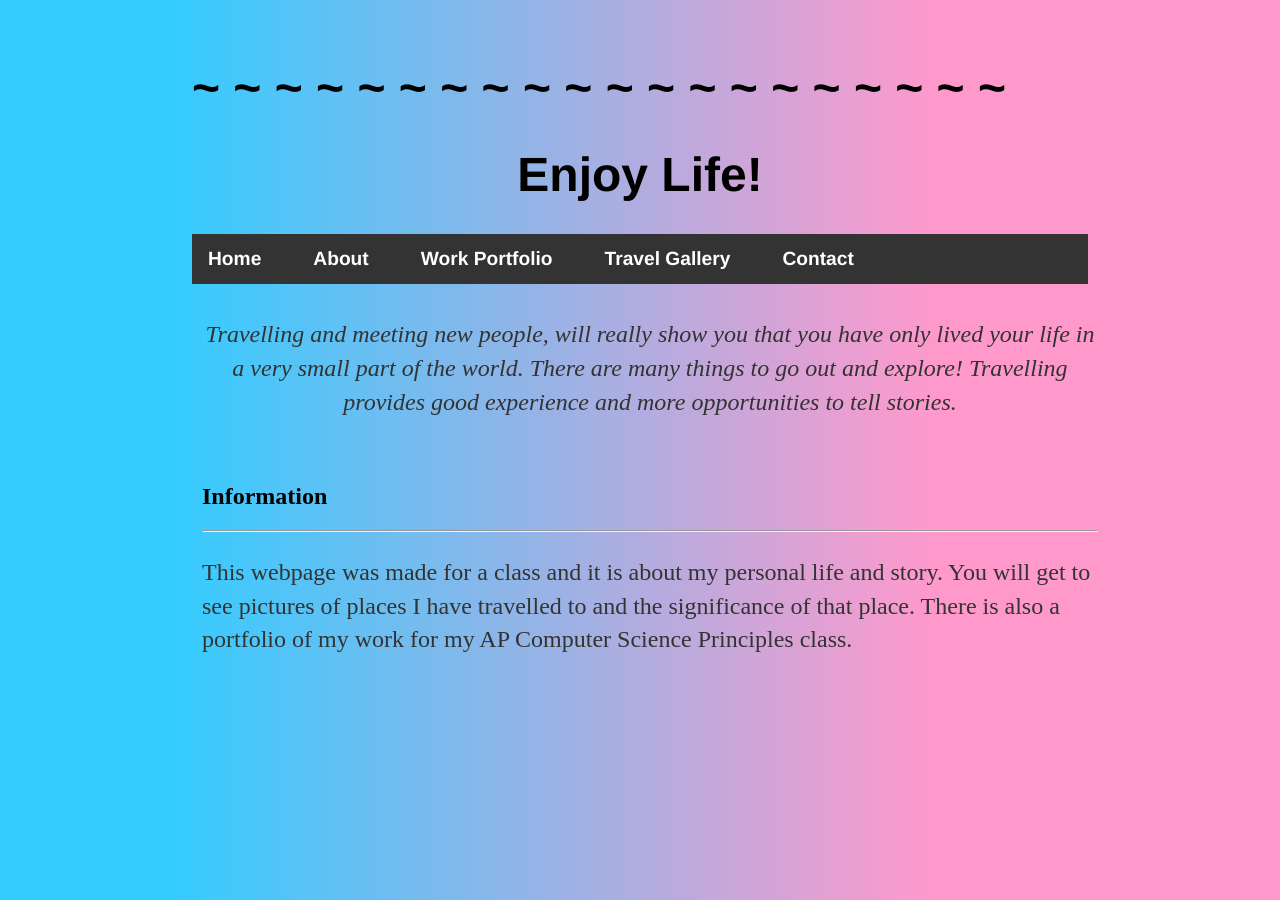
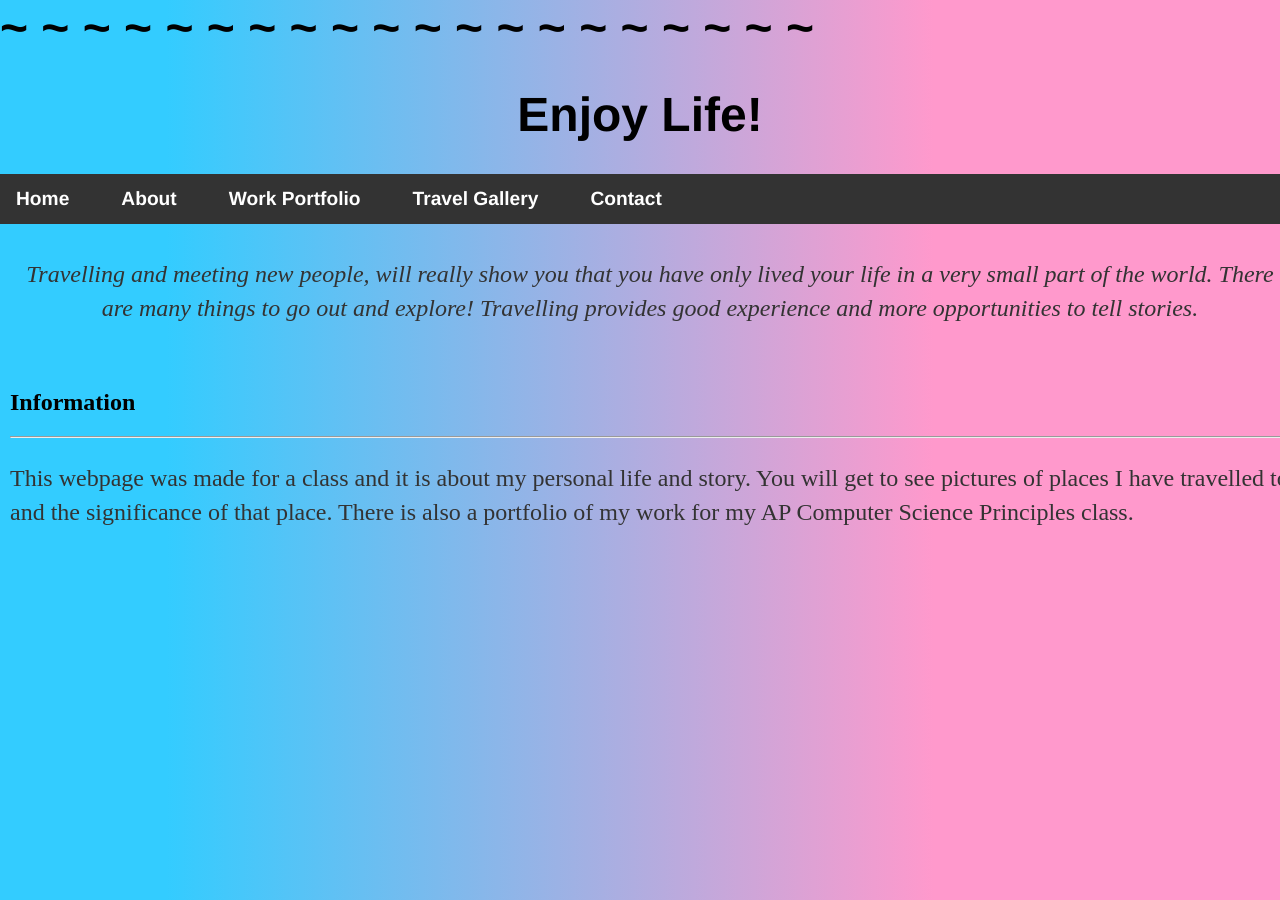
Before and after one commit to CNakano7/CNakano7.github.io, a Jekyll site: the page index.html, which Jekyll copies as it is, in a window 1280 px wide. Built offline with Jekyll 4.4.1, drawn with Linux system fonts in a browser that asks for light colours.

Commit message:
Update main.css

```diff
--- a/css/main.css
+++ b/css/main.css
@@ -1,6 +1,6 @@
 body {
-    margin: 60px auto;
-    width: 70%;
+   padding: 0;
+   margin: 0;
 }
 nav ul, footer ul {
     font-family:'Helvetica', 'Arial', 'Sans-Serif';
```
